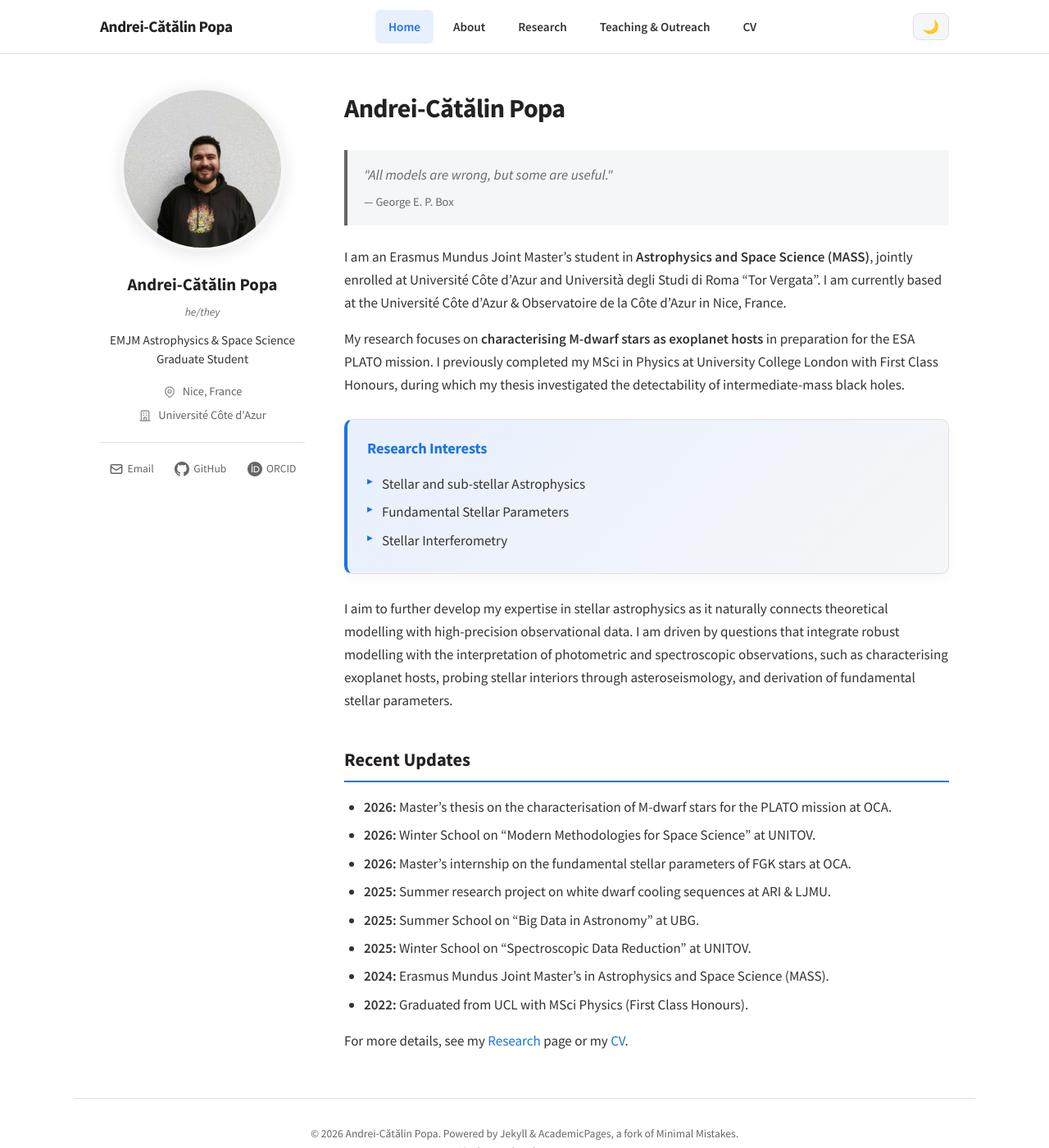
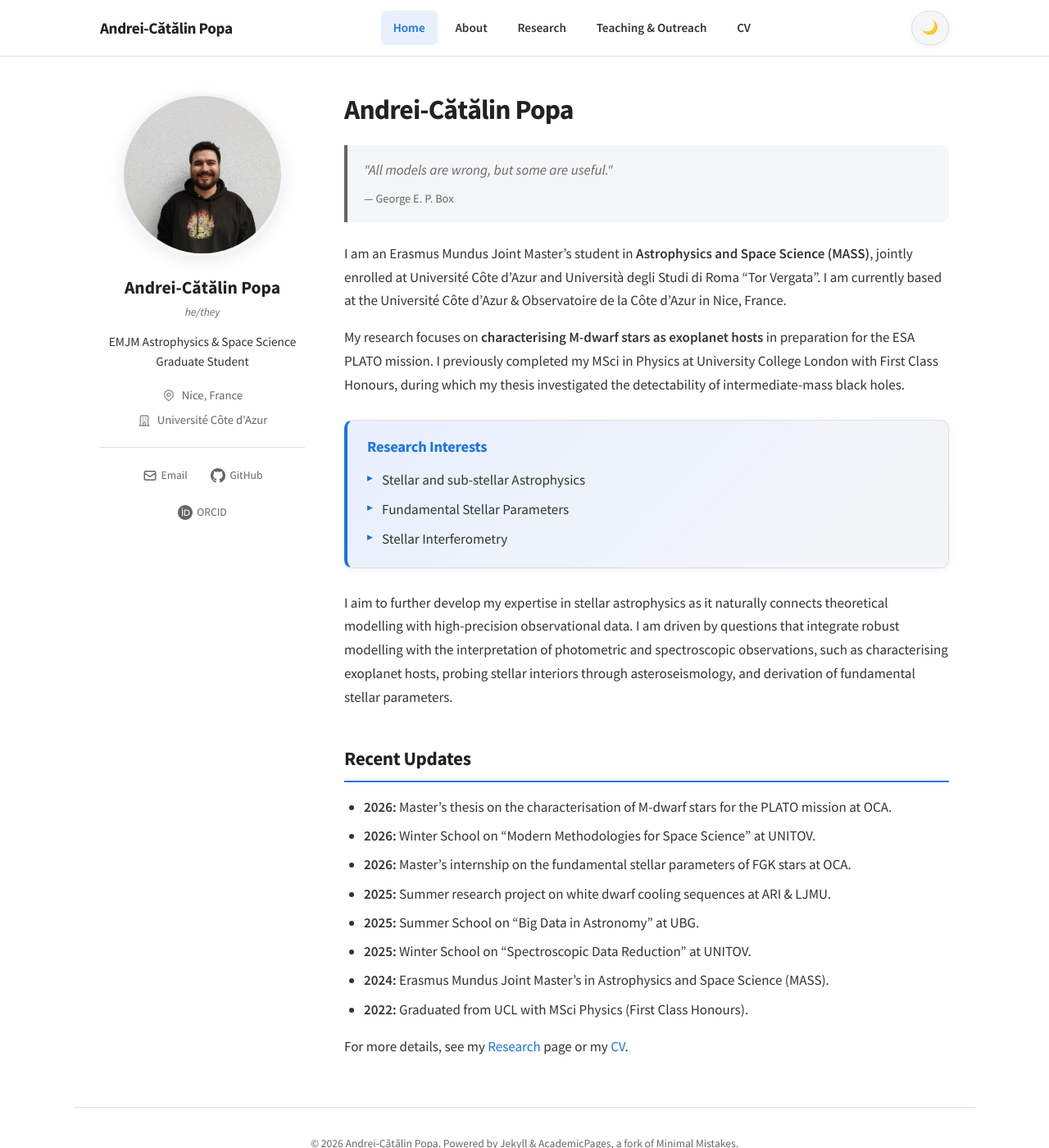
Before and after one commit to acpopa/acpopa.github.io, a Jekyll site: the page built from index.md, in a window 1280 px wide and 1400 px high. Shown: the whole window at 82% size. Built offline with Jekyll 4.4.1, drawn with Linux system fonts in a browser that asks for light colours.

Commit message:
Update style.css

```diff
--- a/assets/css/style.css
+++ b/assets/css/style.css
@@ -11,6 +11,17 @@
   --border: #e0e0e0;
   --accent: #1a73e8;
   --accent-bg: #e8f0fe;
+
+  --shadow-sm: 0 2px 8px rgba(0, 0, 0, 0.06);
+  --shadow-md: 0 6px 18px rgba(0, 0, 0, 0.08);
+  --shadow-lg: 0 10px 30px rgba(0, 0, 0, 0.12);
+
+  --radius-sm: 6px;
+  --radius-md: 10px;
+  --radius-lg: 14px;
+
+  --transition-fast: 0.2s ease;
+  --transition-medium: 0.3s ease;
 }
 
 html[data-theme="dark"] {
@@ -24,6 +35,10 @@ html[data-theme="dark"] {
   --border: #2c2c2c;
   --accent: #8ab4f8;
   --accent-bg: #1b2a41;
+
+  --shadow-sm: 0 2px 8px rgba(0, 0, 0, 0.22);
+  --shadow-md: 0 6px 18px rgba(0, 0, 0, 0.28);
+  --shadow-lg: 0 10px 30px rgba(0, 0, 0, 0.38);
 }
 
 * {
@@ -39,15 +54,38 @@ html {
 body {
   font-family: 'Source Sans Pro', -apple-system, BlinkMacSystemFont, 'Segoe UI', Roboto, sans-serif;
   color: var(--text);
-  line-height: 1.65;
+  line-height: 1.7;
   background: var(--bg);
   font-size: 17px;
+  transition:
+    background-color var(--transition-medium),
+    color var(--transition-medium),
+    border-color var(--transition-medium);
+}
+
+body,
+.masthead,
+.site-nav a,
+.theme-toggle,
+.author-links a,
+.quote-box,
+.highlight-box,
+.skill-list li,
+.site-footer,
+.entry,
+.btn {
+  transition:
+    background-color var(--transition-medium),
+    color var(--transition-medium),
+    border-color var(--transition-medium),
+    box-shadow var(--transition-medium),
+    transform var(--transition-fast);
 }
 
 a {
   color: var(--link);
   text-decoration: none;
-  transition: color 0.2s;
+  transition: color var(--transition-fast);
 }
 
 a:hover {
@@ -55,12 +93,19 @@ a:hover {
   text-decoration: underline;
 }
 
+a:focus-visible,
+button:focus-visible {
+  outline: 2px solid var(--link);
+  outline-offset: 2px;
+}
+
 .masthead {
-  background: var(--bg);
+  background: color-mix(in srgb, var(--bg) 92%, transparent);
   border-bottom: 1px solid var(--border);
   position: sticky;
   top: 0;
   z-index: 100;
+  backdrop-filter: blur(10px);
 }
 
 .masthead-inner {
@@ -70,7 +115,8 @@ a:hover {
   display: flex;
   justify-content: space-between;
   align-items: center;
-  height: 65px;
+  gap: 1rem;
+  height: 68px;
 }
 
 .site-title {
@@ -91,16 +137,21 @@ a:hover {
 
 .site-nav {
   display: flex;
-  gap: 0.5rem;
+  align-items: center;
+  gap: 0.4rem;
+  flex-wrap: wrap;
 }
 
 .site-nav a {
-  padding: 0.5rem 1rem;
+  padding: 0.5rem 0.95rem;
   color: var(--text);
   font-size: 0.95rem;
   font-weight: 600;
-  border-radius: 6px;
-  transition: all 0.2s;
+  border-radius: var(--radius-sm);
+  transition:
+    background-color var(--transition-fast),
+    color var(--transition-fast),
+    transform var(--transition-fast);
 }
 
 .site-nav a:hover,
@@ -110,27 +161,37 @@ a:hover {
   text-decoration: none;
 }
 
+.site-nav a:hover {
+  transform: translateY(-1px);
+}
+
 .theme-toggle {
   background: var(--bg-alt);
   color: var(--text);
   border: 1px solid var(--border);
-  border-radius: 8px;
-  padding: 0.45rem 0.7rem;
+  border-radius: 999px;
+  padding: 0.5rem 0.75rem;
   cursor: pointer;
   font-size: 1rem;
   line-height: 1;
-  transition: all 0.2s ease;
+  min-width: 42px;
+  min-height: 42px;
+  display: inline-flex;
+  align-items: center;
+  justify-content: center;
+  box-shadow: var(--shadow-sm);
 }
 
 .theme-toggle:hover {
   background: var(--accent-bg);
   color: var(--link);
+  transform: translateY(-1px);
 }
 
 .page-wrapper {
   max-width: 1100px;
   margin: 0 auto;
-  padding: 2.5rem 2rem;
+  padding: 2.75rem 2rem;
   display: flex;
   gap: 3rem;
 }
@@ -142,7 +203,7 @@ a:hover {
 
 .author-profile {
   position: sticky;
-  top: 90px;
+  top: 96px;
   text-align: center;
 }
 
@@ -154,14 +215,15 @@ a:hover {
   object-position: center top;
   margin-bottom: 1rem;
   border: 4px solid var(--bg-alt);
-  box-shadow: 0 4px 20px rgba(0,0,0,0.1);
+  box-shadow: var(--shadow-md);
 }
 
 .author-name {
-  font-size: 1.3rem;
+  font-size: 1.35rem;
   font-weight: 700;
   color: var(--primary);
   margin-bottom: 0.35rem;
+  line-height: 1.2;
 }
 
 .author-pronouns {
@@ -172,14 +234,14 @@ a:hover {
 }
 
 .author-bio {
-  font-size: 0.95rem;
+  font-size: 0.96rem;
   color: var(--text);
   margin-bottom: 1rem;
-  line-height: 1.5;
+  line-height: 1.6;
 }
 
 .author-meta {
-  font-size: 0.9rem;
+  font-size: 0.92rem;
   color: var(--text-light);
   margin-bottom: 1.25rem;
 }
@@ -196,7 +258,7 @@ a:hover {
   width: 16px;
   height: 16px;
   flex-shrink: 0;
-  opacity: 0.7;
+  opacity: 0.75;
 }
 
 .author-links {
@@ -209,20 +271,20 @@ a:hover {
 }
 
 .author-links a {
-  display: flex;
+  display: inline-flex;
   align-items: center;
   gap: 5px;
   font-size: 0.85rem;
   color: var(--text-light);
-  padding: 0.3rem 0.5rem;
-  border-radius: 4px;
-  transition: all 0.2s;
+  padding: 0.38rem 0.6rem;
+  border-radius: var(--radius-sm);
 }
 
 .author-links a:hover {
   color: var(--link);
   background: var(--accent-bg);
   text-decoration: none;
+  transform: translateY(-1px);
 }
 
 .author-links svg {
@@ -237,27 +299,30 @@ a:hover {
 }
 
 .main-content h1 {
-  font-size: 2rem;
+  font-size: 2.1rem;
   font-weight: 700;
   color: var(--primary);
   margin-bottom: 1.5rem;
-  letter-spacing: -0.02em;
+  letter-spacing: -0.025em;
+  line-height: 1.2;
 }
 
 .main-content h2 {
-  font-size: 1.4rem;
+  font-size: 1.45rem;
   font-weight: 700;
   color: var(--primary);
   margin: 2.5rem 0 1rem;
-  padding-bottom: 0.4rem;
+  padding-bottom: 0.45rem;
   border-bottom: 2px solid var(--accent);
+  letter-spacing: -0.015em;
 }
 
 .main-content h3 {
-  font-size: 1.1rem;
+  font-size: 1.12rem;
   font-weight: 700;
   color: var(--primary);
-  margin: 1.5rem 0 0.5rem;
+  margin: 1.5rem 0 0.55rem;
+  line-height: 1.3;
 }
 
 .main-content p {
@@ -285,6 +350,7 @@ a:hover {
   margin: 1.5rem 0;
   font-style: italic;
   color: var(--text-light);
+  border-radius: 0 var(--radius-md) var(--radius-md) 0;
 }
 
 .quote-box .attribution {
@@ -298,15 +364,14 @@ a:hover {
   border: 1px solid var(--border);
   border-left: 4px solid var(--accent);
   padding: 1.25rem 1.5rem;
-  border-radius: 10px;
+  border-radius: var(--radius-md);
   margin: 1.75rem 0;
-  box-shadow: 0 4px 14px rgba(0, 0, 0, 0.04);
-  transition: transform 0.15s ease, box-shadow 0.15s ease;
+  box-shadow: var(--shadow-sm);
 }
 
 .highlight-box:hover {
   transform: translateY(-2px);
-  box-shadow: 0 6px 18px rgba(0, 0, 0, 0.06);
+  box-shadow: var(--shadow-md);
 }
 
 .highlight-box h3 {
@@ -326,8 +391,12 @@ a:hover {
 .highlight-box li {
   position: relative;
   padding-left: 18px;
-  margin-bottom: 0.4rem;
+  margin-bottom: 0.45rem;
   font-weight: 500;
+}
+
+.highlight-box li:last-child {
+  margin-bottom: 0;
 }
 
 .highlight-box li::before {
@@ -355,10 +424,10 @@ a:hover {
 }
 
 .entry-meta {
-  font-size: 0.9rem;
+  font-size: 0.92rem;
   color: var(--link);
-  margin-bottom: 0.5rem;
-  font-weight: 500;
+  margin-bottom: 0.55rem;
+  font-weight: 600;
 }
 
 .entry p {
@@ -384,7 +453,7 @@ a:hover {
   font-size: 0.95rem;
   color: var(--link);
   margin-bottom: 0.15rem;
-  font-weight: 500;
+  font-weight: 600;
 }
 
 .cv-date {
@@ -399,18 +468,23 @@ a:hover {
   color: var(--text-light);
 }
 
+/* Button */
 .btn {
   display: inline-flex;
   align-items: center;
   gap: 0.5rem;
   background: var(--link);
   color: #fff;
-  padding: 0.6rem 1.25rem;
-  border-radius: 6px;
+  padding: 0.68rem 1.3rem;
+  border-radius: var(--radius-sm);
   font-size: 0.95rem;
   font-weight: 600;
-  transition: all 0.2s;
-  box-shadow: 0 2px 8px rgba(26, 115, 232, 0.3);
+  transition:
+    background-color var(--transition-fast),
+    color var(--transition-fast),
+    transform var(--transition-fast),
+    box-shadow var(--transition-fast);
+  box-shadow: 0 2px 8px rgba(26, 115, 232, 0.25);
 }
 
 .btn:hover {
@@ -418,7 +492,7 @@ a:hover {
   color: #fff;
   text-decoration: none;
   transform: translateY(-1px);
-  box-shadow: 0 4px 12px rgba(26, 115, 232, 0.4);
+  box-shadow: 0 4px 12px rgba(26, 115, 232, 0.35);
 }
 
 .btn svg {
@@ -437,17 +511,17 @@ a:hover {
 .skill-list li {
   background: var(--bg-alt);
   border: 1px solid var(--border);
-  padding: 0.35rem 0.85rem;
-  border-radius: 20px;
+  padding: 0.4rem 0.9rem;
+  border-radius: 999px;
   font-size: 0.9rem;
   margin-bottom: 0;
-  transition: all 0.2s;
 }
 
 .skill-list li:hover {
   background: var(--accent-bg);
   border-color: var(--link);
   color: var(--link);
+  transform: translateY(-1px);
 }
 
 .site-footer {
@@ -471,18 +545,18 @@ a:hover {
 @media (max-width: 900px) {
   .masthead-inner {
     flex-direction: column;
+    justify-content: center;
     height: auto;
     padding: 1rem;
     gap: 0.75rem;
   }
 
   .site-nav {
-    flex-wrap: wrap;
     justify-content: center;
   }
 
   .site-nav a {
-    padding: 0.4rem 0.75rem;
+    padding: 0.42rem 0.78rem;
     font-size: 0.9rem;
   }
 
@@ -507,7 +581,7 @@ a:hover {
   }
 
   .main-content h1 {
-    font-size: 1.6rem;
+    font-size: 1.7rem;
   }
 
   .main-content h2 {
```
